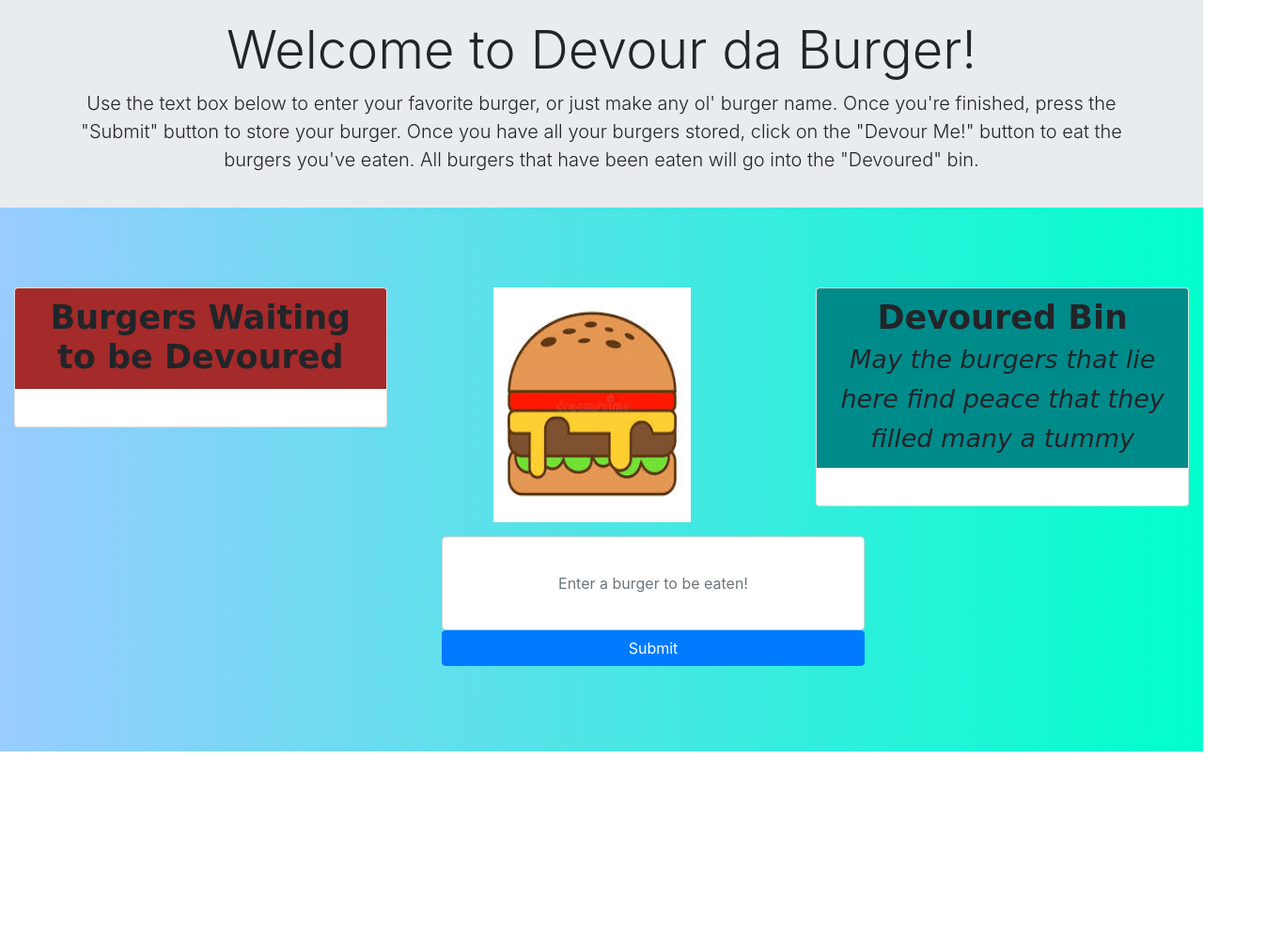
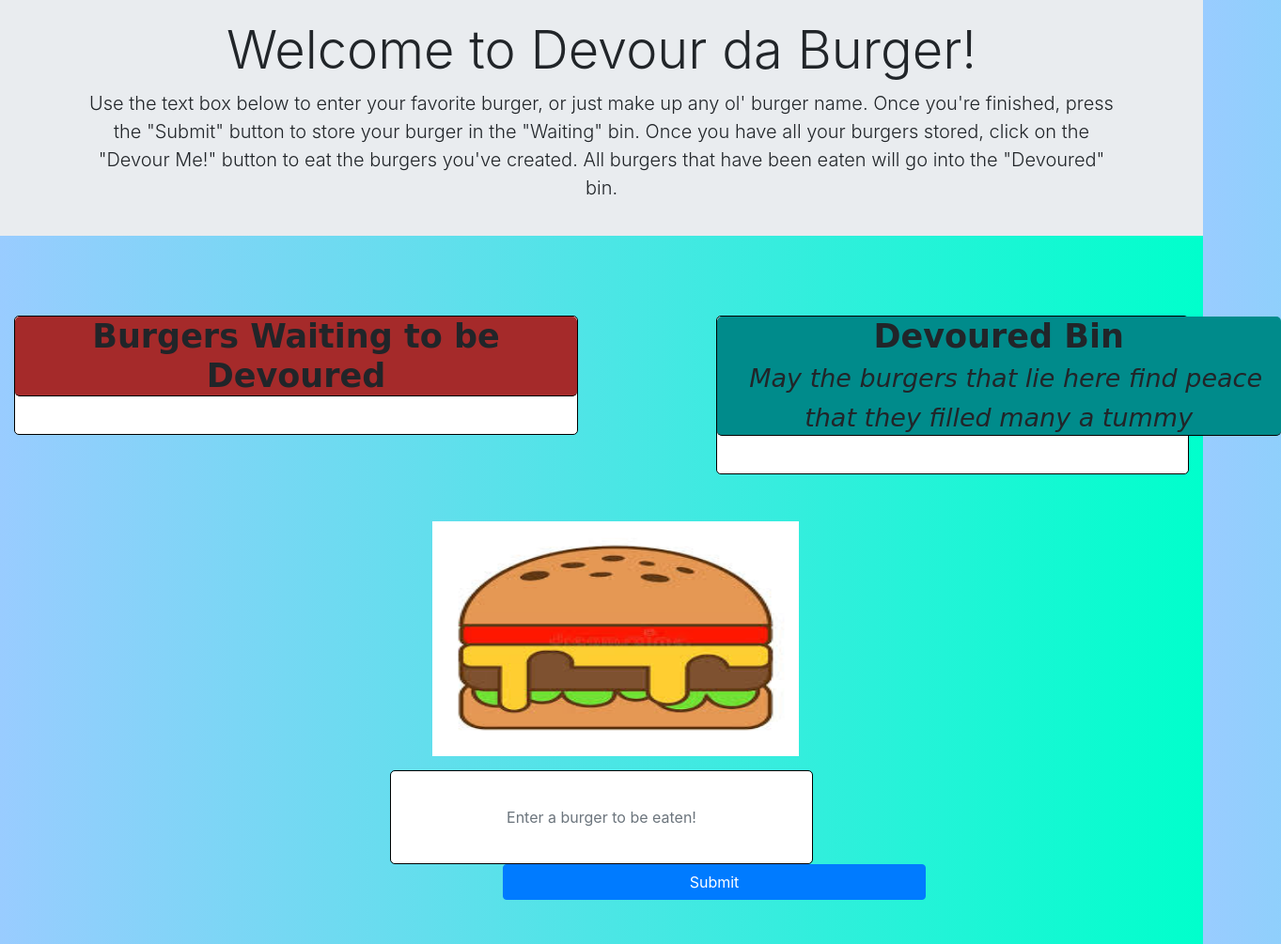
Before and after one commit to microxgleek94/Sequlize-da-Burger, a website: page public/index.html in a window 1280 px wide. Shown: the whole page at 94% size, 1363 px wide, since content can reach past the window. Before the commit the page ends 800 px from the top, so only its background shows below. Drawn offline with nearby package versions, Linux system fonts and the light colour scheme; a web font is replaced by a local one.

Commit message:
fixed the aliging of submit btn; added borders to div containers

```diff
--- a/public/css/stylesheet.css
+++ b/public/css/stylesheet.css
@@ -1,6 +1,6 @@
 body {
     text-align: center;
-    max-width: 100%;
+
     background-image: linear-gradient(to right, #99ccff, #00ffcc);
 }
 h5{
@@ -8,7 +8,8 @@ h5{
     font-size: 35px;
 }
 
-i {
+i{
+    margin-left: 15px;
     font-size: 27px;
 }
 #welcome {
@@ -29,15 +30,19 @@ i {
 
 #submit-btn{
     width: 450px;
+    margin-left: 520px;
 }
 
-.card-header {
-    padding-top: 10px;
-    width: 100%;
+#bin-head, #dev-head
+#bin-container,
+#devour-container {
+    width: 600px;
+    padding-top: 0px;
 }
 
-#fix-right {
-    margin-left: 50px;
+#bin-container,
+#devour-container {
+padding-bottom: 50px;
 }
 
 #load {
@@ -45,23 +50,13 @@ i {
 }
 
 #pic {
+    margin-top: 50px;
     height: 250px;
     width: 500px;
-    display: block;
     margin-left: auto;
     margin-right: auto;
     padding-right:40px;
     padding-left:70px;
-}
-
-#devour-container,
-#main,
-#bin-container {
-    position: sticky;
-    display: block;
-  margin-left: auto;
-  margin-right: auto;
-
 }
 
 #break {
@@ -81,8 +76,11 @@ i {
     background-color: darkcyan;
 }
 
-#main {
+#main, #bin-container,
+#devour-container, #textbox,
+#bin-head, #dev-head {
     border-radius: 5px;
     border-color: black;
     padding: 0px;
+    border-width: 1px;
 }
--- a/public/index.html
+++ b/public/index.html
@@ -17,37 +17,29 @@
     <div class="jumbotron jumbotron-fluid" id="welcome">
         <div class="container">
             <h1 class="display-4">Welcome to Devour da Burger!</h1>
-            <p class="lead">Use the text box below to enter your favorite burger, or just make any ol' burger name. Once
-                you're finished, press the "Submit" button to store your burger. Once you have all your burgers stored,
-                click on the "Devour Me!" button to eat the burgers you've eaten. All burgers that have been eaten will
+            <p class="lead">Use the text box below to enter your favorite burger, or just make up any ol' burger name. Once
+                you're finished, press the "Submit" button to store your burger in the "Waiting" bin. Once you have all your burgers stored,
+                click on the "Devour Me!" button to eat the burgers you've created. All burgers that have been eaten will
                 go into the "Devoured" bin.</p>
         </div>
     </div>
     <!-- main cointainer to hold burger content-->
     <div class="container-fluid" id="main-contain">
+        <!-- to create space between jumbotron and content -->
         <div class="row" id="break"></div>
-        <!-- container to hold burger cols -->
+
+        <!-- container to hold dynamically created data from MySQL -->
         <div class="row justify-content-center">
             <!-- Right Side -->
-            <div class="col-sm-4">
+            <div class="col-sm-5">
                 <div class="card" id="devour-container">
                     <h5 id="dev-head" class="card-header"><b>Burgers Waiting to be Devoured</b></h5>
                     <div class="card-body" id="devour-body"></div>
                 </div>
             </div>
-            <!-- Middle -->
-            <div class="col-sm-3" id="main">
-                <img src="./images/buger2.jpeg" class="img-fluid" alt="cheeseburger-clipart" id="pic">
-                <div class="container-fluid" id="inner-main">
-                    <input class="form-control" type="text" placeholder="Enter a burger to be eaten!" id="textbox">
-                    <button type="button" class="btn btn-primary btn-block" id="submit-btn">Submit <div id="load"
-                            class="spinner-border text-light" role="status">
-                            <span class="sr-only">Loading...</span>
-                        </div></button>
-                </div>
-            </div>
+            <div class="col-sm-2"></div>
             <!-- Left Side -->
-            <div class="col-sm-4" id="fix-right">
+            <div class="col-sm-5" id="fix-right">
                 <div class="card" id="bin-container">
                     <h5 id="bin-head" class="card-header"><b>Devoured Bin</b><br>
                         <i>May the burgers that lie here find peace that they filled many a tummy</i> </h5>
@@ -55,8 +47,20 @@
                 </div>
             </div>
         </div>
-
+        <!-- Middle -->
+        <div class="row justify-content-center">
+        <div class="col-sm-12" id="main">
+            <img src="./images/buger2.jpeg" class="img-fluid" alt="cheeseburger-clipart" id="pic">
+            <div class="container-fluid" id="inner-main">
+                <input class="form-control" type="text" placeholder="Enter a burger to be eaten!" id="textbox">
+                <button type="button" class="btn btn-primary btn-block" id="submit-btn">Submit <div id="load"
+                        class="spinner-border text-light" role="status">
+                        <span class="sr-only">Loading...</span>
+                    </div></button>
+            </div>
+        </div>
     </div>
+</div>
 
 
 
```
